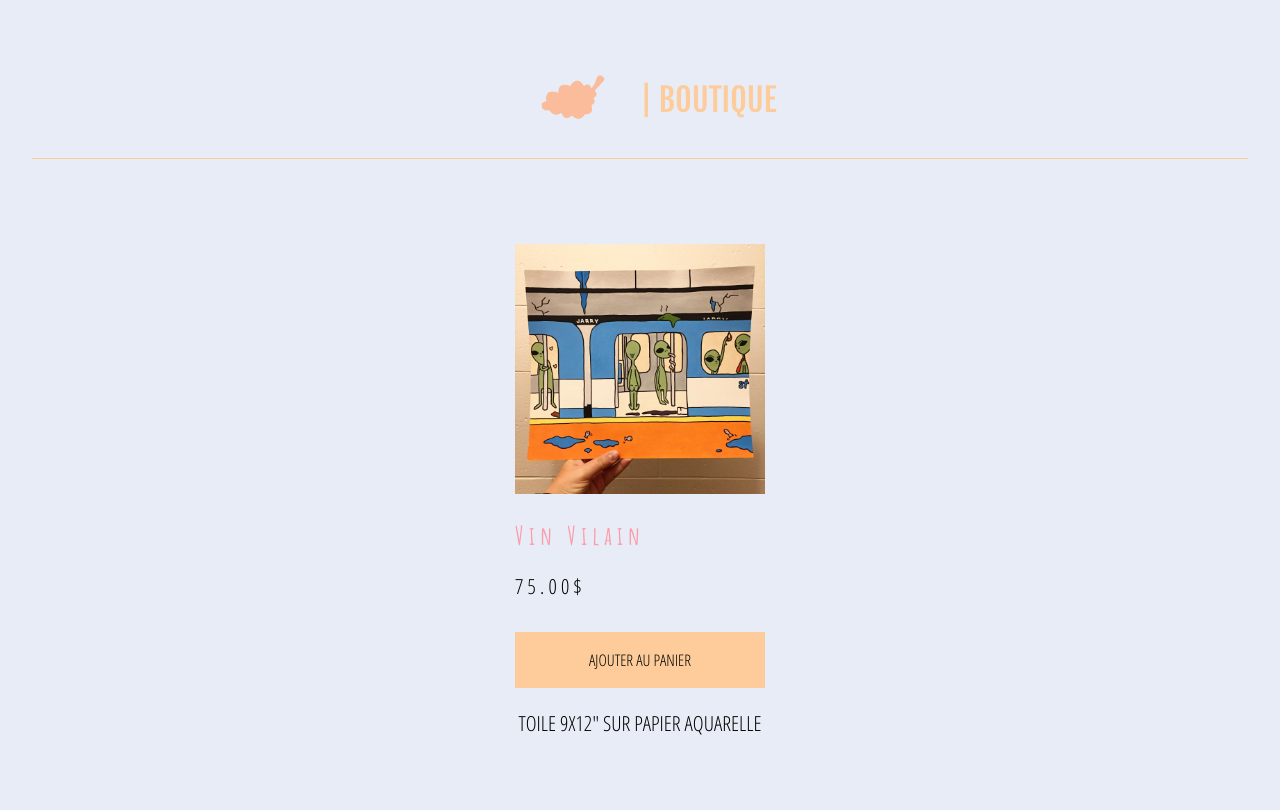
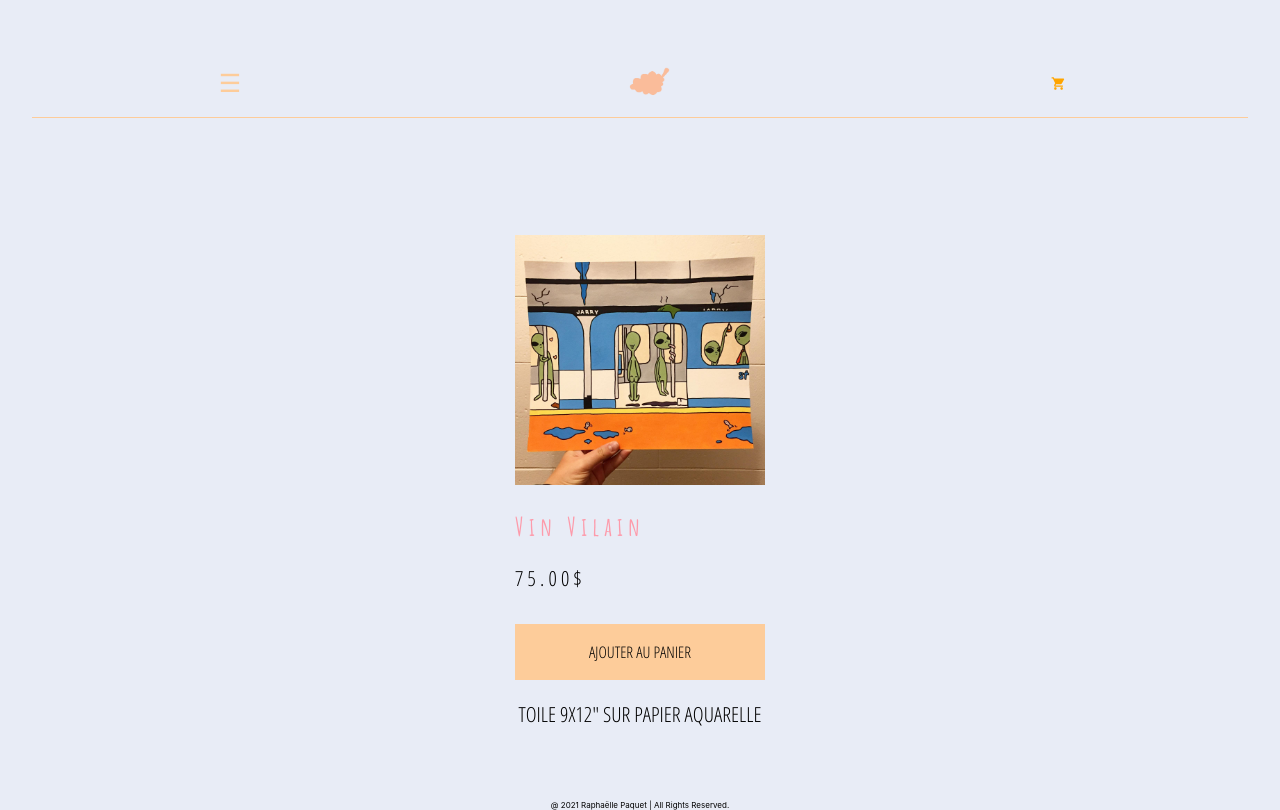
Before and after one commit to raphpaquet/petitsfruits, a React (Create React App) app in the folder client/: page /product/1 in a window 1280 px wide. Built offline with nearby package versions, Linux system fonts and the light colour scheme.

Commit message:
component work boutique;

```diff
--- a/client/src/components/Footer.scss
+++ b/client/src/components/Footer.scss
@@ -6,5 +6,6 @@
   .rights {
     align-items: center;
     margin-bottom: 10px;
+    font-size: 0.8rem;
   }
 }
--- a/client/src/components/Product.jsx
+++ b/client/src/components/Product.jsx
@@ -2,6 +2,8 @@ import './Product.scss';
 import StoreNav from './StoreNav';
 
 export default function Product(props) {
+  console.log(props.match.params.id)
+
   return (
     <section id="solo-product">
       <StoreNav />
--- a/client/src/components/Product.scss
+++ b/client/src/components/Product.scss
@@ -12,6 +12,7 @@
       width: 250px;
       height: auto;
       min-width: 100%;
+      margin-top: 1em;
     }
     .product-name {
       font-family: $font-write;
--- a/client/src/components/Store.scss
+++ b/client/src/components/Store.scss
@@ -1,4 +1,41 @@
 @import '../assets/variables';
+
+
+#storeNav {
+  width: 100%;
+  border-bottom: 1px solid $peach;
+  display: flex;
+  justify-content: space-around;
+}
+.burger-btn {
+  font-size: 2.5rem;
+  padding: 0.5rem;
+  background-color: none;
+  border:none;
+  cursor: pointer;
+  margin-top: 0;
+  color: $peach
+}
+.logo {
+  height: 3rem;
+  margin: 1em;
+}
+.page-title {
+  background-color: $purple;
+  display: flex;
+  justify-content: center;
+  align-items: center;
+  a {
+    text-decoration: none;
+  .name {
+    text-transform: uppercase;
+    color: $peach;
+    font-family: $font-title;
+    font-size: 2rem;
+    }
+  }
+}
+
 
 #store {
   font-family: $font-title;
@@ -18,10 +55,11 @@
     padding: 1em;
     margin: 2em 6em;
     list-style: none;
-    margin: 2em;
+    margin: 1em;
   }
   .product {
     max-height: 100%;
+    // width: 300px;
     // min-width: 100%;
     // object-fit: cover;
     vertical-align: bottom;
@@ -31,13 +69,15 @@
     margin: 1em;
 
     .product-image {
-      width:auto;
-      height: 150px;;
+      width: auto;
+      height: 250px;
+      max-width: 100%;
     }
     .product-name {
       font-family: $font-write;
-      font-size: 1.6em;
+      font-size: 1.2em;
       margin: 2em 0em 0.3em;
+      text-transform: uppercase;
       a {
         outline: none;
         color: $pink;
@@ -67,19 +107,5 @@
     }
   }
 
-  .categories {
-    list-style: none;
-    margin: 1em 2em;
-    .category-btn {
-      color: $pink;
-      font-family: $font-title;
-      letter-spacing: 0.2em;
-      text-transform: uppercase;
-      border-left: 1px solid $pink;
-    }
-    .category-btn:focus {
-      border: 1px solid $pink;
-      padding: 10px
-    }
-  }
+
 }
--- a/client/src/components/StoreNav.jsx
+++ b/client/src/components/StoreNav.jsx
@@ -1,14 +1,76 @@
 import './StoreNav.scss';
+import { useState } from 'react'
 import { Link } from 'react-router-dom';
+import ShoppingCartIcon from '@material-ui/icons/ShoppingCart';
 
 
-export default function StoreNav() {
+export default function StoreNav(props) {
+  // const [showIllustration, setShowIllustration] = useState(false);
+  // const [showPaint, setShowPaint] = useState(false);
+  // const [showSticker, setShowSticker] = useState(false);
+  // const [showClothing, setShowClothing] = useState(false);
+  // const [showAll, setShowAll] = useState(true)
+  const {showPaint, setShowPaint, showSticker, setShowSticker, showClothing, setShowClothing, showIllustration, setShowIllustration, showAll, setShowAll} = props
+
+  const openMenu = () => {
+    document.querySelector('.sidebar').classList.add('open');
+  };
+  const closeMenu = () => {
+    document.querySelector('.sidebar').classList.remove('open');
+  };
+
+     // Helps set the state when choosing a category
+     const getCategory = (category) => {
+      if (category == 'Peinture') {
+        setShowPaint(true)
+      } else if (category !== 'Peinture') {
+        setShowPaint(false)
+      }
+      if (category == 'Illustration') {
+        setShowIllustration(true)
+      } else if (category !== 'Illustration') {
+        setShowIllustration(false)
+      }
+      if (category == 'Sticker') {
+        setShowSticker(true)
+      } else if (category !== 'Sticker') {
+        setShowSticker(false)
+      }
+      if (category == 'Clothing') {
+        setShowClothing(true)
+      } else if (category !== 'Clothing') {
+        setShowClothing(false)
+      }
+      if (category == 'All') {
+        setShowAll(true)
+      } else if (category !== 'All') {
+        setShowAll(false)
+      }
+    }
+
   return (
-    <section id='navbar'>
-      <div className='page-title'>
-        <Link to="/"><img className="logo" src="/images/logo.png"></img></Link>
-        <Link to="/store"><span className="name">| boutique</span></Link>
-      </div>
-    </section>
+    <section id='storeNav'>
+    <button onClick={openMenu} className='burger-btn'>
+      &#9776;
+    </button>
+    <Link to="/"><img className="logo" src="/images/logo.png"></img></Link>
+    <div className='page-title'>
+      {/* <Link to="/store"><span className="name">| boutique</span></Link> */}
+      <ShoppingCartIcon style={{color:'orange'}}/>
+    </div>
+    <aside className="sidebar">
+        <h3>catégories</h3>
+        <button className="sidebar-close-button" onClick={closeMenu}>
+          x
+        </button>
+        <div className="categories">
+          <button className="category-btn" onClick={() => getCategory('Peinture'), closeMenu}>Peintures</button>
+          <button className="category-btn" onClick={() => getCategory('Illustration'), closeMenu}>Illustrations</button>
+          <button className="category-btn" onClick={() => getCategory('Sticker'), closeMenu}>Stickers</button>
+          <button className="category-btn" onClick={() => getCategory('Clothing'), closeMenu}>T-Shirts</button>
+          <button className="category-btn" onClick={() => getCategory('All'), closeMenu}>Tout</button>
+        </div>
+    </aside>
+  </section>
   )
 }
--- a/client/src/components/StoreNav.scss
+++ b/client/src/components/StoreNav.scss
@@ -1,19 +1,30 @@
 @import '../assets/variables';
 
 
-#navbar {
+#storeNav {
   width: 100%;
   border-bottom: 1px solid $peach;
+  display: flex;
+  justify-content: space-around;
+}
+.burger-btn {
+  font-size: 2.5rem;
+  padding: 0.5rem;
+  background-color: none;
+  border:none;
+  cursor: pointer;
+  margin-top: 0;
+  color: $peach
+}
+.logo {
+  height: 3rem;
+  margin: 1em;
 }
 .page-title {
   background-color: $purple;
   display: flex;
   justify-content: center;
   align-items: center;
-  .logo {
-    height: 3rem;
-    margin: 1em;
-  }
   a {
     text-decoration: none;
   .name {
@@ -21,7 +32,66 @@
     color: $peach;
     font-family: $font-title;
     font-size: 2rem;
-
     }
   }
+
 }
+/* Sidebar */
+
+.sidebar {
+  position: fixed;
+  transition: all 0.5s;
+  transform: translateY(-100rem);
+  width: 100%;
+  background-color: #f0f0f0;
+  height: 100%;
+  background-color: purple;
+  opacity: 0.9;
+}
+.sidebar.open {
+  transform: translateY(0);
+}
+
+.sidebar-close-button {
+  border-radius: 50%;
+  border: 0.1rem #000000 solid;
+  width: 3rem;
+  height: 3rem;
+  padding: 0.5rem;
+  font-size: 2rem;
+  padding-top: 0;
+  cursor: pointer;
+  position: absolute;
+  right: 0.5rem;
+  margin: 0.8em;
+  top: 0
+}
+h3 {
+  text-transform: uppercase;
+  font-family: $font-title;
+  font-size: 2rem;
+  letter-spacing: 0.2em;
+  margin-top: 1em;
+}
+
+.categories {
+  list-style: none;
+  margin: 1em 2em;
+  display: flex;
+  flex-direction: column;
+  .category-btn {
+    color: $pink;
+    font-family: $font-title;
+    letter-spacing: 0.2em;
+    text-transform: uppercase;
+    font-size: 1.6rem;
+  }
+  .category-btn:hover {
+    border: 1px solid $pink;
+    padding: 10px
+  }
+  .category-btn:focus {
+    border: 1px solid $pink;
+    padding: 10px
+  }
+}
--- a/client/src/index.scss
+++ b/client/src/index.scss
@@ -1,11 +1,17 @@
 @import url('https://fonts.googleapis.com/css2?family=Fjalla+One&display=swap');
 @import './assets/variables';
 
-body, html {
+
+html {
+  font-size: 62.5%; /* 16px * 62.5 = 10px = 1rem */
+  box-sizing: border-box;
+}
+
+body {
+  font-size: 1.6rem;
   margin: 0;
   background-color: $purple;
   overflow: scroll;
-  font-size: 100%;
   height: 100vh;
   font-family: -apple-system, BlinkMacSystemFont, 'Segoe UI', 'Roboto', 'Oxygen',
     'Ubuntu', 'Cantarell', 'Fira Sans', 'Droid Sans', 'Helvetica Neue',
```
Also changed, not shown: client/src/components/SideBar.jsx (added, +11 -0 lines), client/src/components/Store.jsx (+111 -33 lines), client/src/components/data.js (added, +46 -0 lines), client/src/components/SideBar.scss (added).
